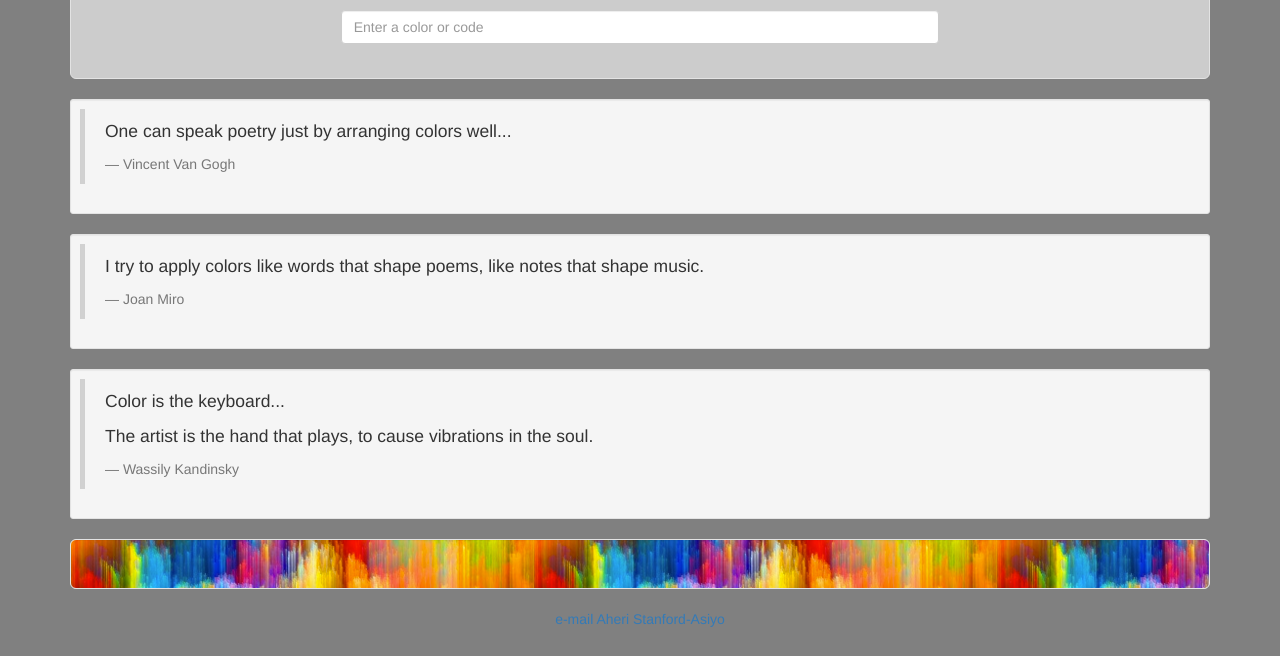
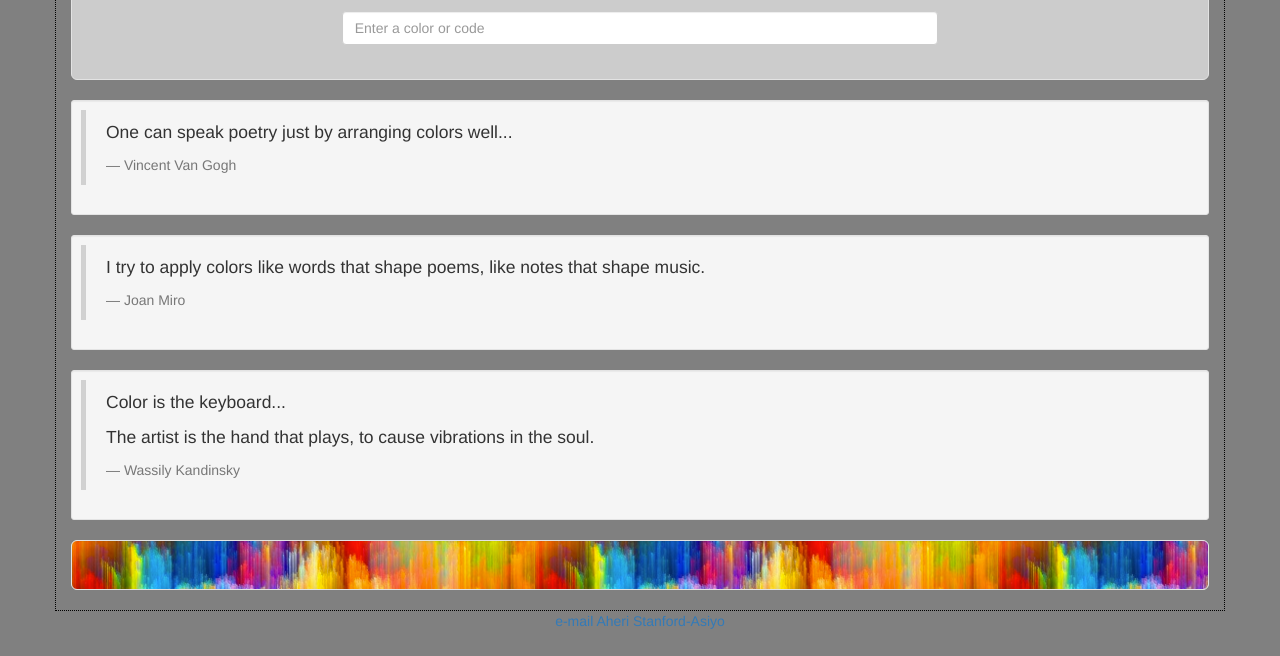
Before and after one commit to DhiMalo/ColorCustomizer, a plain HTML site: page index.html in a window 1280 px wide. Shown: the part 144-800 px from the top of the page. Drawn offline with nearby package versions, Linux system fonts and the light colour scheme.

Commit message:
Re-add dotted div border

```diff
--- a/index.html
+++ b/index.html
@@ -32,7 +32,7 @@
 
   <body ng-controller="ColorCustomizerController as ColorCustomizer" style="background: gray">
 
-    <div class="container" style="background: {{color}}">
+    <div class="container" style="background: {{color}}; border: 1px dotted black;">
       <div>
         <section id="colorInput">
           <div class="well well-lg" style="background-color: rgba(255,255,255,0.6); margin-top: 20px;">
```
